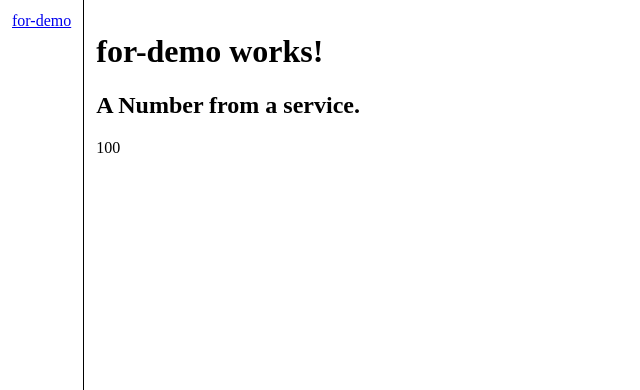
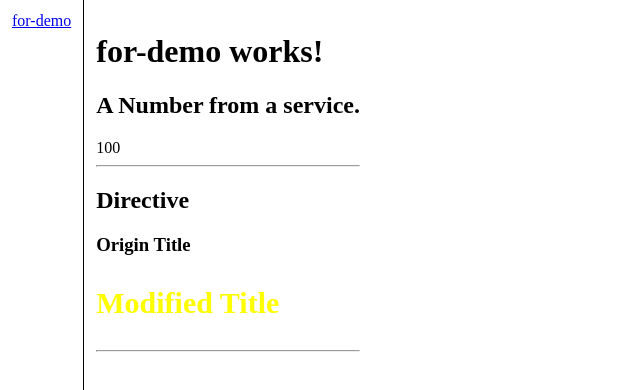
Before and after one commit to jbjobclement/for-demo, an Angular app: page /for-demo in a window 1280 px wide. Shown: the top 390 px of the page, without its empty margins (0-640 px from the left). Built offline with nearby package versions, Linux system fonts and the light colour scheme.

Commit message:
feat: directive
A directive that modifies a header.

```diff
--- a/src/app/for-demo/for-demo.component.html
+++ b/src/app/for-demo/for-demo.component.html
@@ -4,4 +4,17 @@
     <div>
         {{ numFromService }}
     </div>
+    <hr>
 </div>
+
+
+<div>
+    <h2>Directive</h2>
+    <h3>Origin Title</h3>
+    <h3
+        appHeaderModifier
+    >
+        Modified Title
+    </h3>
+    <hr>
+</div>
--- a/src/app/for-demo/for-demo.module.ts
+++ b/src/app/for-demo/for-demo.module.ts
@@ -3,6 +3,7 @@ import { CommonModule } from '@angular/common';
 
 import { ForDemoRoutingModule } from './for-demo-routing.module';
 import { ForDemoComponent } from './for-demo.component';
+import { HeaderModifierDirective } from '../shared/directives/header-modifier.directive';
 
 
 @NgModule({
@@ -11,7 +12,8 @@ import { ForDemoComponent } from './for-demo.component';
   ],
   imports: [
     CommonModule,
-    ForDemoRoutingModule
+    ForDemoRoutingModule,
+    HeaderModifierDirective
   ]
 })
 export class ForDemoModule { }
--- /dev/null
+++ b/src/app/shared/directives/header-modifier.directive.ts
@@ -0,0 +1,15 @@
+import { Directive, ElementRef } from '@angular/core';
+
+@Directive({
+  selector: '[appHeaderModifier]',
+  standalone: true
+})
+export class HeaderModifierDirective {
+
+  constructor(
+    private el: ElementRef
+  ) {
+    this.el.nativeElement.style.fontSize = '30px'
+    this.el.nativeElement.style.color = 'yellow'
+  }
+}
```
Also changed, not shown: 1 other file (tests, documents, lock files or other folders).
